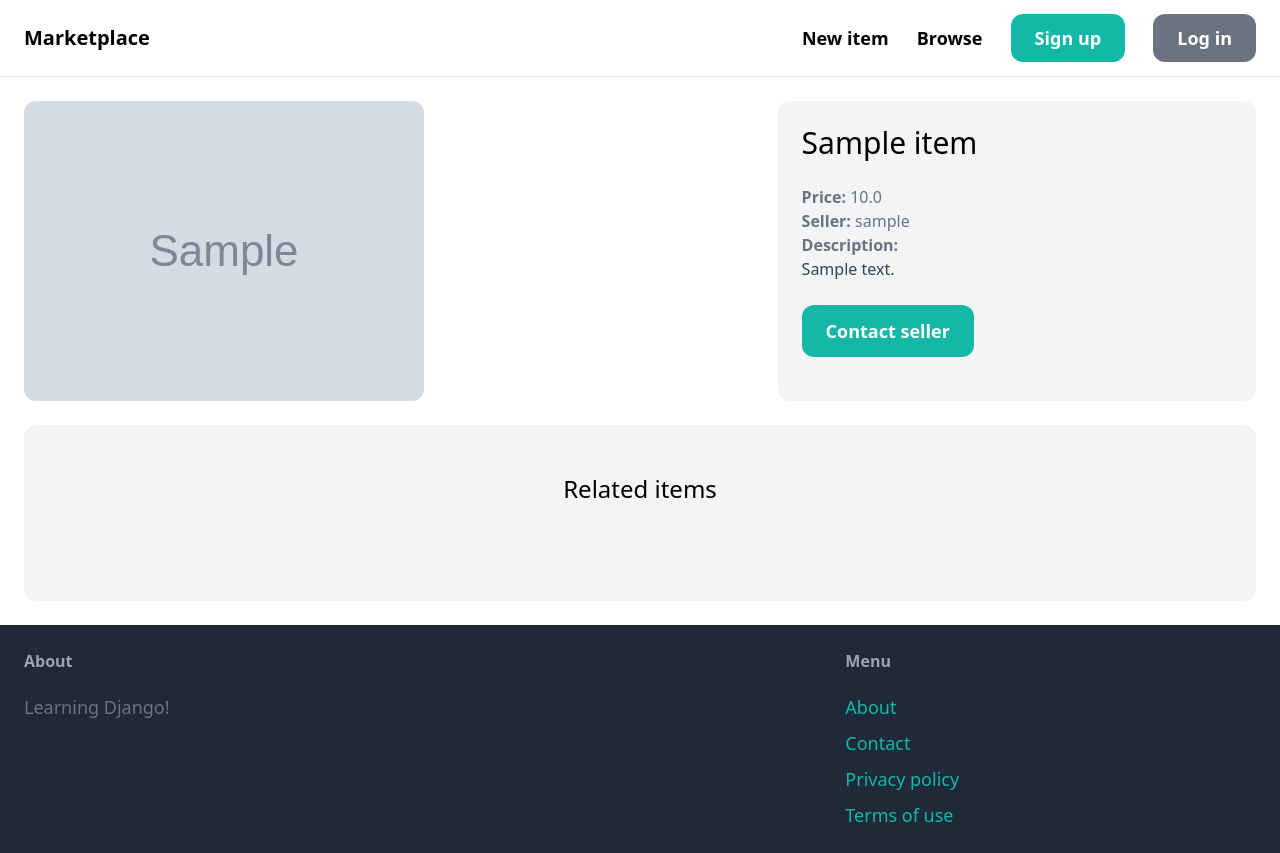
After one commit to huaszu/marketplace-v1, a Django app: page /items/1/ in a window 1280 px wide. The commit adds this page. Run offline with Django 4.2, Linux system fonts and the light colour scheme; tables that the repository leaves empty hold one stand-in row (values such as "Sample post"); grey boxes marked "Sample" are stand-in pictures; some libraries are stand-ins or nearby versions.

Commit message:
Add detail page for each item, which allows browsing of related items - up to three other items in the same category.  Enhance front page with categories and count of items in each category.

```diff
--- /dev/null
+++ b/item/templates/item/detail.html
@@ -0,0 +1,50 @@
+{% extends 'core/base.html' %}
+
+{% block title %}{{ item.name }}{% endblock %}
+
+{% block content %}
+<div class="grid grid-cols-5 gap-6">
+    <div class="col-span-3">
+        <img src="{{ item.image.url }}" class="rounded-xl">
+    </div>
+
+    <div class="col-span-2 p-6 bg-gray-100 rounded-xl">
+        <h1 class="mb-6 text-3xl">{{ item.name }}</h1>
+        <p class="text-gray-500"><strong>Price: </strong>{{ item.price }}</p>
+        <p class="text-gray-500"><strong>Seller: </strong>{{ item.created_by.username }}</p>
+
+        {% if item.description %}
+            <p class="text-gray-700">
+                <strong class="text-gray-500">Description: </strong><br>
+                {{ item.description }}
+            </p>
+        {% endif %}
+
+        <a href="#" class="inline-block mt-6 px-6 py-3 text-lg font-semibold bg-teal-500 text-white rounded-xl hover:bg-teal-700">
+            Contact seller
+        </a>
+    </div>
+</div>
+
+<div class="mt-6 px-6 py-12 bg-gray-100 rounded-xl">
+    <h2 class="mb-12 text-2xl text-center">Related items</h2>
+
+    <div class="grid grid-cols-3 gap-3">
+        {% for item in related_items %}
+            <div>
+                <a href="{% url 'item:detail' item.id %}">
+                    <div>
+                        <img src="{{ item.image.url }}" class="rounded-t-xl">
+                    </div>
+
+                    <div class="p-6 bg-white rounded-b-xl">
+                        <h2 class="text-2xl">{{ item.name }}</h2>
+                        <p class="text-gray-500">Price: {{ item.price }}</p>
+                    </div>
+                </a>
+            </div>
+        {% endfor %}
+    </div>
+</div>
+
+{% endblock %}
--- /dev/null
+++ b/item/urls.py
@@ -0,0 +1,9 @@
+from django.urls import path
+
+from . import views
+
+app_name = 'item' # namespace for this app
+
+urlpatterns = [
+    path('<int:pk>/', views.detail, name='detail'),
+]
--- a/item/views.py
+++ b/item/views.py
@@ -1,3 +1,14 @@
-from django.shortcuts import render
+from django.shortcuts import render, get_object_or_404
 
-# Create your views here.
+from .models import Item
+
+def detail(request, pk):
+    # 404 if object does not exist in db
+    # `pk=pk`: First pk is primary key in db.  Second pk is from URL
+    item = get_object_or_404(Item, pk=pk)
+    related_items = Item.objects.filter(category=item.category, is_sold=False).exclude(pk=pk)[0:3]
+
+    return render(request, 'item/detail.html', {
+        'item': item,
+        'related_items': related_items
+    })
--- a/marketplace/urls.py
+++ b/marketplace/urls.py
@@ -18,12 +18,13 @@ from django.conf import settings
 from django.conf.urls.static import static
 
 from django.contrib import admin
-from django.urls import path
+from django.urls import path, include
 
 from core.views import index, contact
 
 urlpatterns = [
     path('', index, name='index'),
+    path('items/', include('item.urls')),
     path('contact/', contact, name='contact'),
     path('admin/', admin.site.urls),
 ] + static(settings.MEDIA_URL, document_root=settings.MEDIA_ROOT) # Hack.  Do not do in production
```
Also changed, not shown: core/templates/core/index.html (+20 -3 lines), media/item_images/kids_electric_jeep.webp (added).
